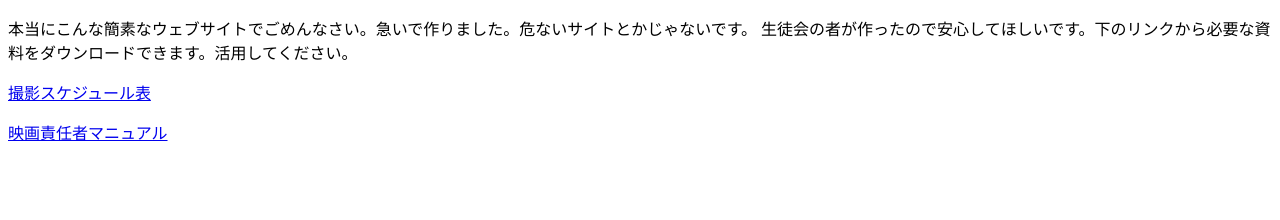
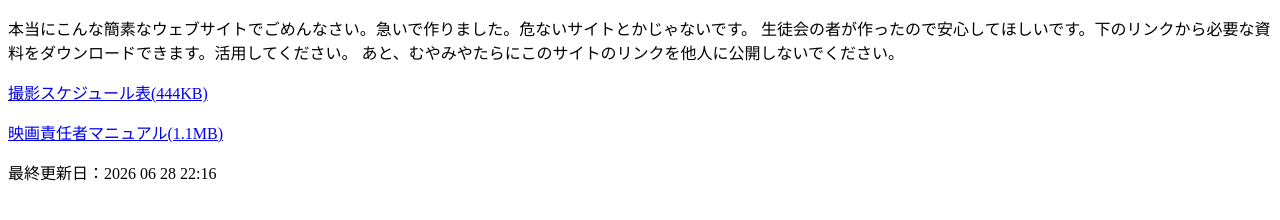
Before and after one commit to I-StudentCouncil-Technology-Division/ISTD-9RhbGA4IVPYq0gl, a plain HTML site: page index.html in a window 1280 px wide. Drawn offline with Linux system fonts and the light colour scheme.

Commit message:
index.html

```diff
--- a/index.html
+++ b/index.html
@@ -8,8 +8,10 @@
         <p>
             本当にこんな簡素なウェブサイトでごめんなさい。急いで作りました。危ないサイトとかじゃないです。
             生徒会の者が作ったので安心してほしいです。下のリンクから必要な資料をダウンロードできます。活用してください。
+            あと、むやみやたらにこのサイトのリンクを他人に公開しないでください。
         </p>
-        <p><a href="https://drive.google.com/file/d/1FcU2cvryYLwAZVe95gUVL0VwivK3UqE_/view?usp=sharing">撮影スケジュール表</a></p>
-        <p><a href="https://drive.google.com/file/d/1UqxDPK4Xh2EzIsaD8-sDxgZHlTS56Vrn/view?usp=drive_link">映画責任者マニュアル</a></p>
+        <p><a href="https://drive.google.com/file/d/1FcU2cvryYLwAZVe95gUVL0VwivK3UqE_/view?usp=sharing">撮影スケジュール表(444KB)</a></p>
+        <p><a href="https://drive.google.com/file/d/1UqxDPK4Xh2EzIsaD8-sDxgZHlTS56Vrn/view?usp=drive_link">映画責任者マニュアル(1.1MB)</a></p>
+        <p>最終更新日：2026 06 28 22:16</p>
     </body>
 </html>
```
